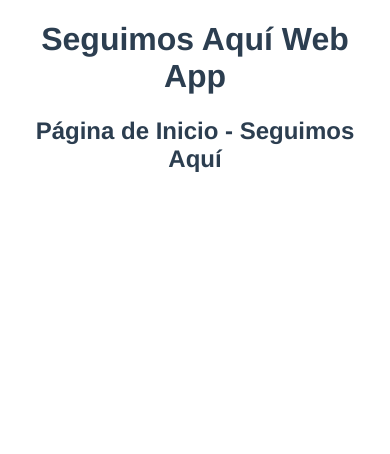
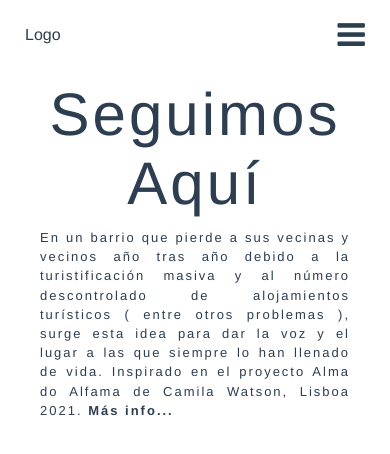
Before and after one commit to jsr-desarrolloweb/seguimosaqui, a Vue app: page / in a window 390 px wide. Shown: the top 454 px of the page. Built offline with nearby package versions, Linux system fonts and the light colour scheme.

Commit message:
Home page and navbar mobile

```diff
--- a/src/App.vue
+++ b/src/App.vue
@@ -1,11 +1,18 @@
 <template>
-  <h1>Seguimos Aquí Web App</h1>
-  <!-- <div id="nav">
-    <router-link to="/">Home</router-link> |
-    <router-link to="/about">About</router-link>
-  </div> -->
+  <Navegacion />
   <router-view/>
 </template>
+
+<script>
+import Navegacion from './components/Navegacion.vue'
+
+export default {
+  components:{Navegacion},
+  setup() {
+
+  },
+}
+</script>
 
 <style>
 #app {
@@ -14,6 +21,7 @@
   -moz-osx-font-smoothing: grayscale;
   text-align: center;
   color: #2c3e50;
+  height: 100%;
 }
 
 
--- /dev/null
+++ b/src/assets/main.css
@@ -0,0 +1,20 @@
+html{
+    height: 100%;
+}
+body {
+    margin: 0;
+    height: 100%;
+}
+
+a {
+    text-decoration: none;
+    color: inherit;
+}
+
+.boton{
+    border:1px solid black;
+    padding: 5px 10px;
+    border-radius: 2px;
+    width: 200px;
+    margin: 0 auto;
+}
--- /dev/null
+++ b/src/components/Navegacion.vue
@@ -0,0 +1,65 @@
+// Componente NavBar
+
+<template>
+    <!-- CSS del botón burger -->
+    <link rel="stylesheet" href="https://cdnjs.cloudflare.com/ajax/libs/font-awesome/4.7.0/css/font-awesome.min.css">
+
+    <div class="navegacion">
+        <p>Logo</p>
+
+        <!-- Burger y Close botones -->
+        <i v-if="!mostrarNavegacion" id="burger" class="fa fa-bars fa-2x" @click="mostrarNavegacion = true"></i>
+        <p class="cerrarNav"  v-else @click="mostrarNavegacion = false">X</p>
+    </div>
+
+    <!-- Links de navegacion -->
+    <nav v-if="mostrarNavegacion">
+        <router-link to="/">Inicio</router-link>
+        <router-link to="/vecinos">Vecinos</router-link>
+        <router-link to="/mapa">Mapa</router-link>
+        <router-link to="/proyecto">Proyecto</router-link>
+    </nav>
+
+
+
+</template>
+
+<script>
+import {ref} from 'vue'
+
+export default {
+    setup(){
+        const mostrarNavegacion = ref(false)
+
+        return {mostrarNavegacion}
+    }
+}
+</script>
+
+<style>
+    .navegacion {
+        display: flex;
+        flex-direction: row;
+        justify-content: space-between;
+        align-items: center;
+        padding: 10px 25px;
+    }
+
+    nav{
+        display: flex;
+        flex-direction: column;
+    }
+
+    nav a{
+        padding: 5px 0px;
+    }
+
+    #burger{
+        cursor: pointer;
+    }
+
+    .cerrarNav{
+        cursor: pointer;
+    }
+
+</style>
--- a/src/main.js
+++ b/src/main.js
@@ -1,5 +1,6 @@
 import { createApp } from 'vue'
 import App from './App.vue'
 import router from './router'
+import './assets/main.css'
 
 createApp(App).use(router).mount('#app')
--- a/src/router/index.js
+++ b/src/router/index.js
@@ -1,11 +1,17 @@
 import { createRouter, createWebHistory } from 'vue-router'
 import Inicio from '../views/Inicio.vue'
+import Mapa from '../views/Mapa.vue'
 
 const routes = [
   {
     path: '/',
     name: 'Inicio',
     component: Inicio
+  },
+  {
+    path: '/mapa',
+    name: 'Mapa',
+    component: Mapa
   }
 ]
 
--- a/src/views/Inicio.vue
+++ b/src/views/Inicio.vue
@@ -1,17 +1,59 @@
 <template>
   <div class="inicio">
-    <h2>Página de Inicio - Seguimos Aquí</h2>
 
+    <!-- Titulo principal -->
+    <h1>Seguimos <br> Aquí</h1>
+    <div class="resumenProjecto">
+      En un barrio que pierde a sus vecinas y
+      vecinos año tras año debido a la turistificación
+      masiva y al  número descontrolado de alojamientos
+      turísticos ( entre otros problemas ), surge esta
+      idea para dar la voz y el lugar a las que siempre
+      lo han llenado de vida. Inspirado en el proyecto
+      Alma do Alfama de Camila Watson, Lisboa 2021. <strong>Más info...</strong>
+    </div>
   </div>
+
 </template>
 
 <script>
-
+import {useRouter} from 'vue-router'
 
 export default {
   name: 'Home',
   components: {
 
+  },
+  setup(){
+    const router = useRouter()
+
+    const abrirMapa = () => {
+      router.push({name: 'Mapa'})
+    }
+
+    return {abrirMapa}
   }
 }
 </script>
+
+<style>
+
+
+  .inicio h1{
+    margin: 10px 0;
+    font-size: 60px;
+    font-weight: 300;
+    letter-spacing: 3px;
+  }
+
+  .resumenProjecto{
+    font-size: 13px;
+    margin: 0px 40px;
+    text-align: justify;
+    text-justify: inter-word;
+    letter-spacing: 2px;
+    line-height: 1.2rem;
+  }
+
+
+</style>
--- /dev/null
+++ b/src/views/Mapa.vue
@@ -0,0 +1,13 @@
+<template>
+  map page
+</template>
+
+<script>
+export default {
+
+}
+</script>
+
+<style>
+
+</style>
```
